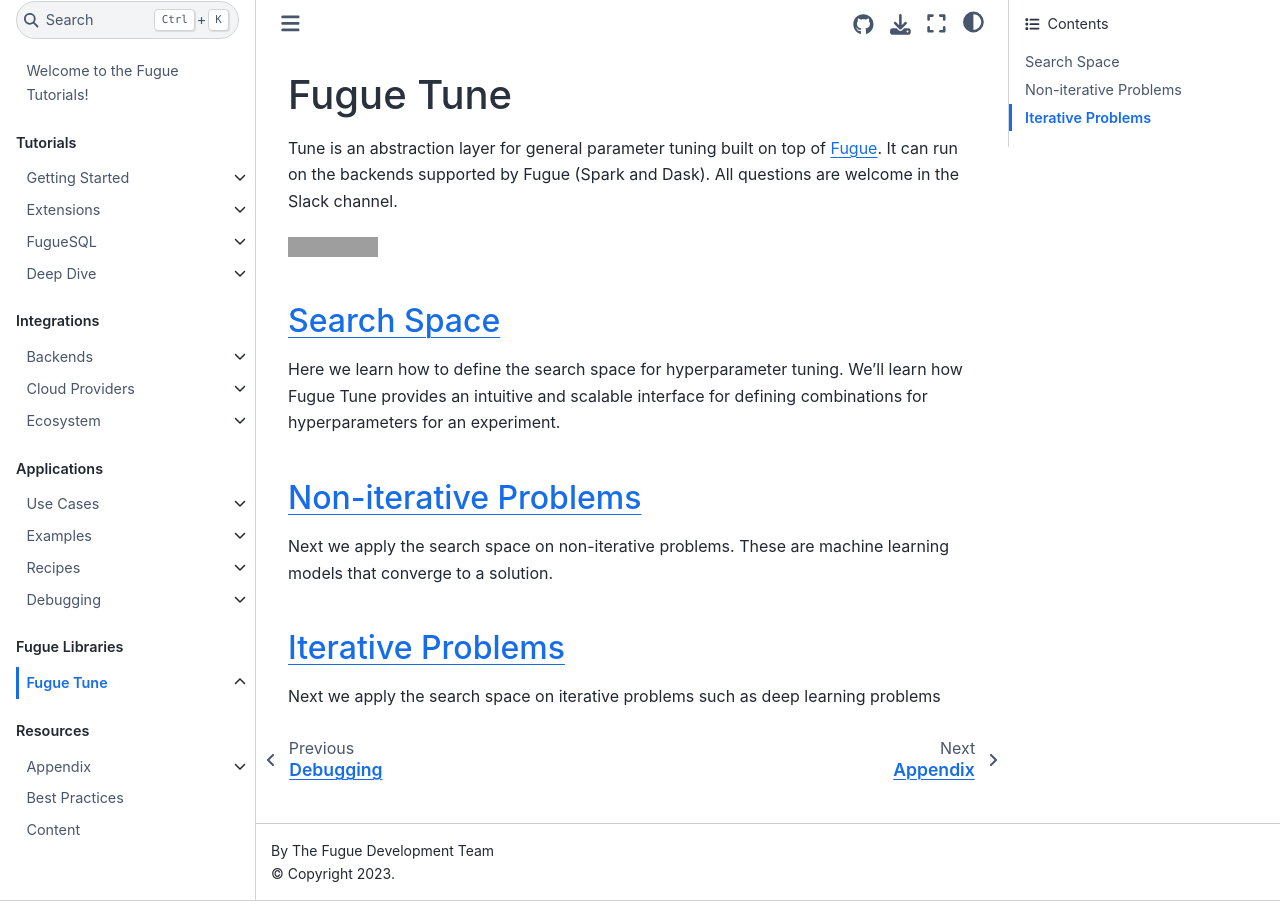
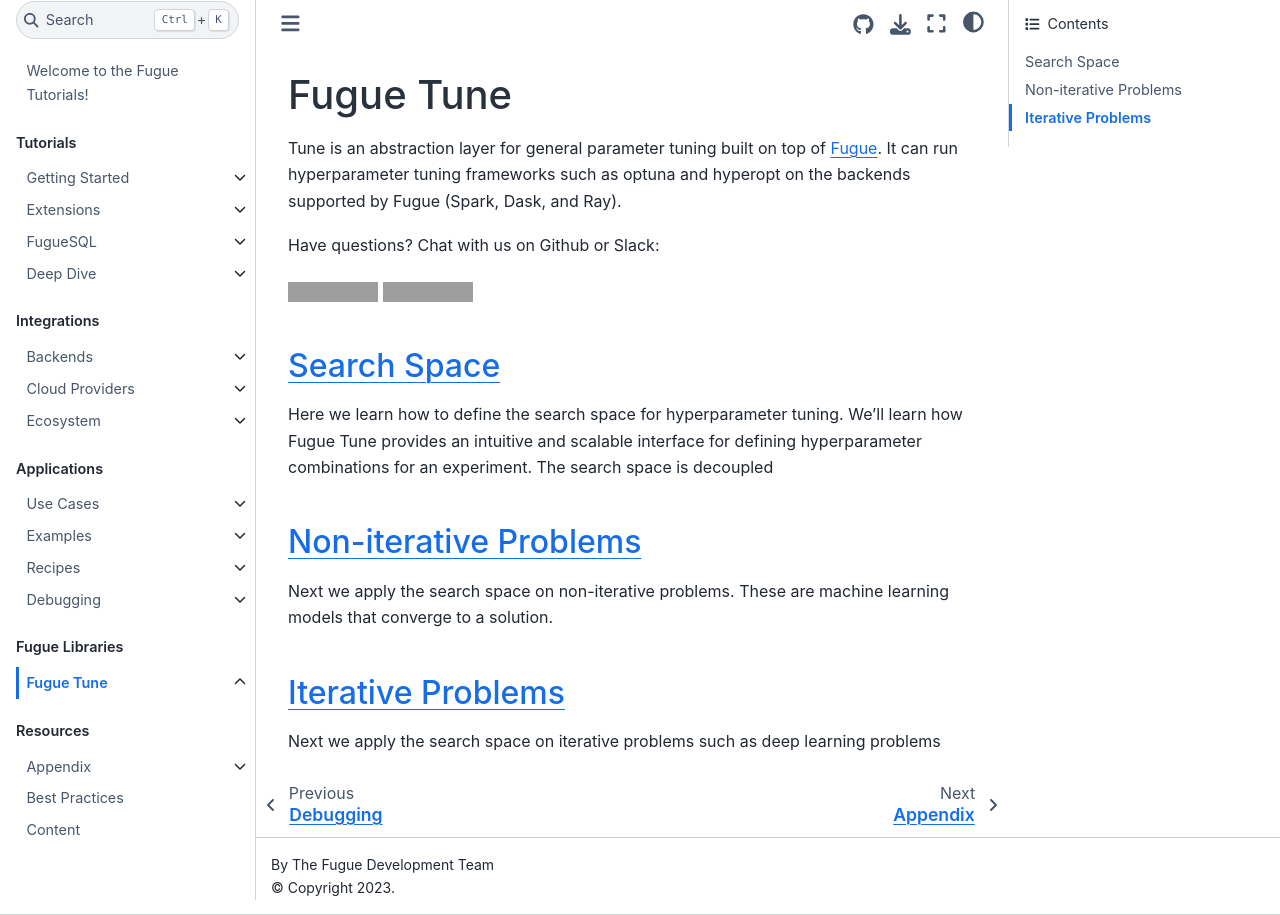
Before and after one commit to fugue-project/tutorials, a Jupyter Book: the page built from tutorials/tune/index.md, in a window 1280 px wide. Built offline with Jupyter Book 1.0.4 settings and Sphinx 7.4.7 and the Sphinx Book theme 1.1.4, drawn with Linux system fonts in a browser that asks for light colours; pages that are not in the unit, such as notebooks, are missing from menus; grey boxes are pictures that could not be loaded.

Commit message:
Search Space for tune

```diff
--- a/tutorials/tune/index.md
+++ b/tutorials/tune/index.md
@@ -1,7 +1,10 @@
 # Fugue Tune
 
-Tune is an abstraction layer for general parameter tuning built on top of [Fugue](https://github.com/fugue-project/fugue). It can run on the backends supported by Fugue (Spark and Dask). All questions are welcome in the Slack channel.
+Tune is an abstraction layer for general parameter tuning built on top of [Fugue](https://github.com/fugue-project/fugue). It can run hyperparameter tuning frameworks such as optuna and hyperopt on the backends supported by Fugue (Spark, Dask, and Ray).
 
+Have questions? Chat with us on Github or Slack:
+
+[![Homepage](https://img.shields.io/badge/fugue-source--code-red?logo=github)](https://github.com/fugue-project/fugue)
 [![Slack Status](https://img.shields.io/badge/slack-join_chat-white.svg?logo=slack&style=social)](http://slack.fugue.ai)
 
 
@@ -15,7 +18,7 @@
 
 ## [Search Space](search_space.ipynb)
 
-Here we learn how to define the search space for hyperparameter tuning. We'll learn how Fugue Tune provides an intuitive and scalable interface for defining combinations for hyperparameters for an experiment.
+Here we learn how to define the search space for hyperparameter tuning. We'll learn how Fugue Tune provides an intuitive and scalable interface for defining hyperparameter combinations for an experiment. The search space is decoupled
 
 ## [Non-iterative Problems](non_iterative.ipynb)
 
```
Also changed, not shown: 2 other files.
